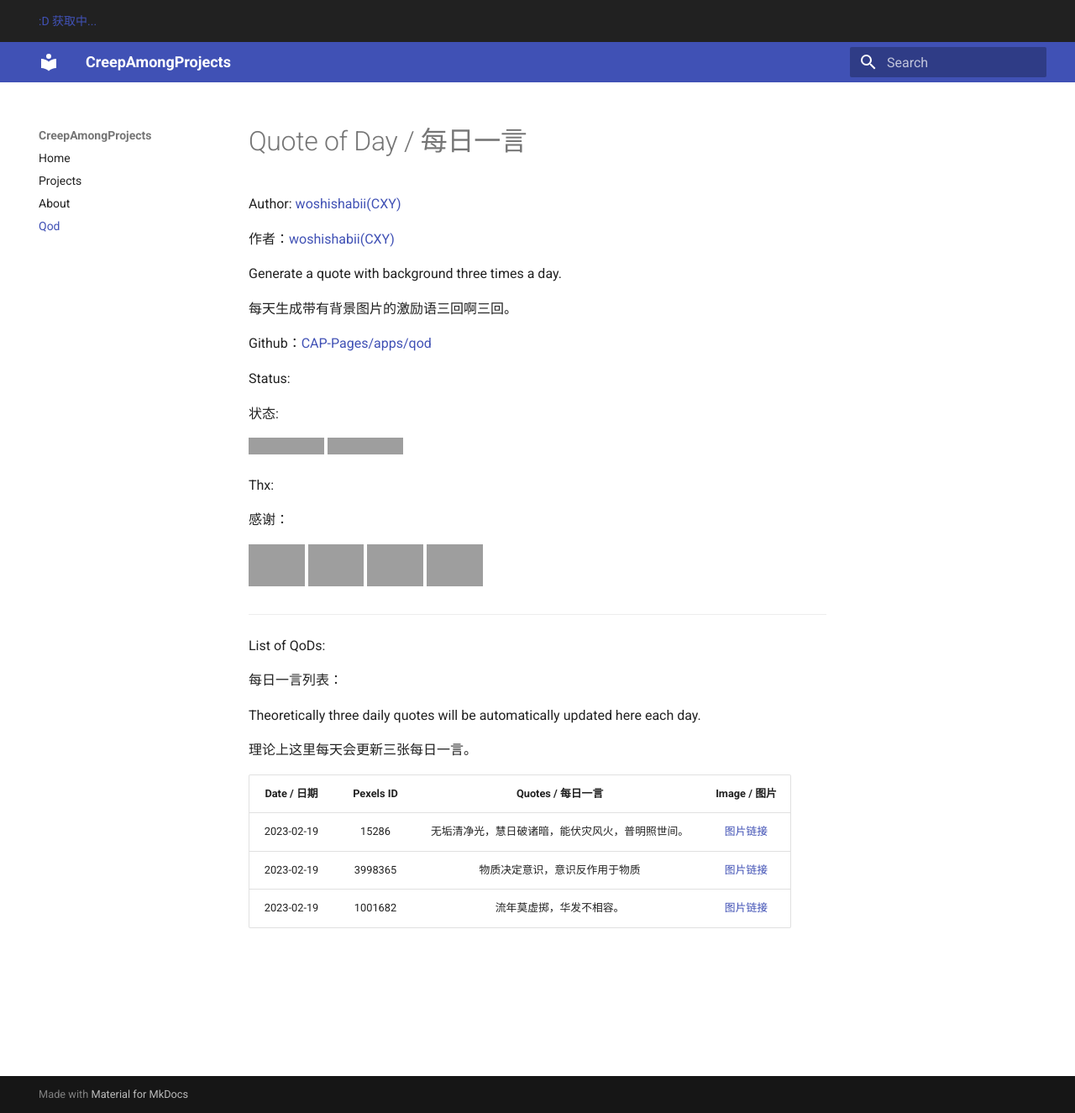
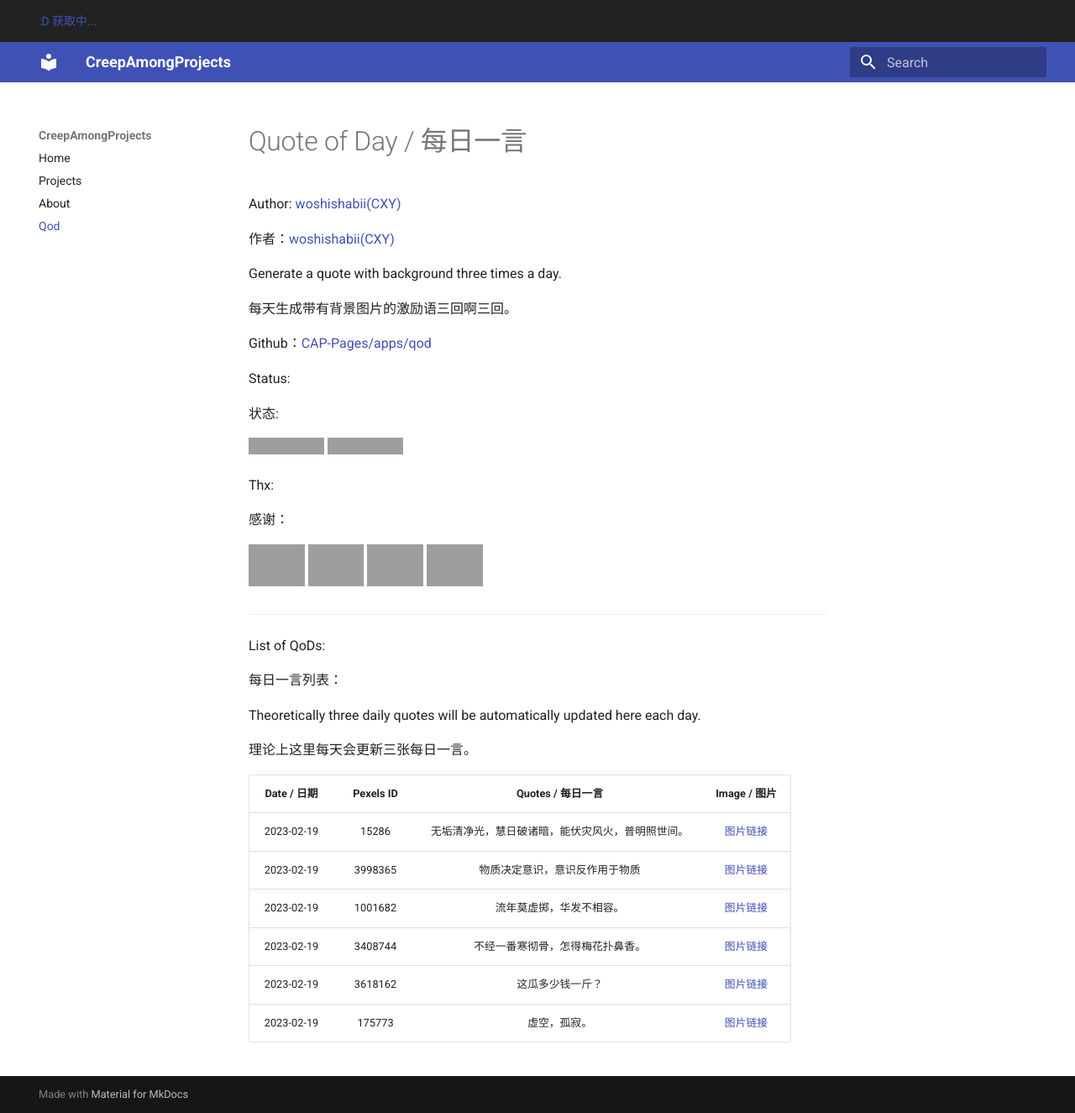
Before and after one commit to Creep-Among-Projects/CAP-Pages, an MkDocs documentation site: the page built from docs/qod.md, in a window 1280 px wide and 1325 px high, cut to the strip 0-1325 px from the top of the window. Shown: the whole strip at 84% size. Built offline with MkDocs 1.6.1 and Material for MkDocs 9.7.7, drawn with Linux system fonts in a browser that asks for light colours; comment, search, counter and statistics services are not loaded; grey boxes are pictures that could not be loaded.

Commit message:
QoD Generator: 2023-02-19 01:32:40 UTC+00:00

```diff
--- a/docs/qod.md
+++ b/docs/qod.md
@@ -41,3 +41,6 @@
 |2023-02-19|15286|无垢清净光，慧日破诸暗，能伏灾风火，普明照世间。|[图片链接](./qods/15286.jpg)|
 |2023-02-19|3998365|物质决定意识，意识反作用于物质|[图片链接](./qods/3998365.jpg)|
 |2023-02-19|1001682|流年莫虚掷，华发不相容。|[图片链接](./qods/1001682.jpg)|
+|2023-02-19|3408744|不经一番寒彻骨，怎得梅花扑鼻香。|[图片链接](./qods/3408744.jpg)|
+|2023-02-19|3618162|这瓜多少钱一斤？|[图片链接](./qods/3618162.jpg)|
+|2023-02-19|175773|虚空，孤寂。|[图片链接](./qods/175773.jpg)|
```
Also changed, not shown: docs/qods/175773.jpg (added), docs/qods/3408744.jpg (added), docs/qods/3618162.jpg (added), 1 other file.
